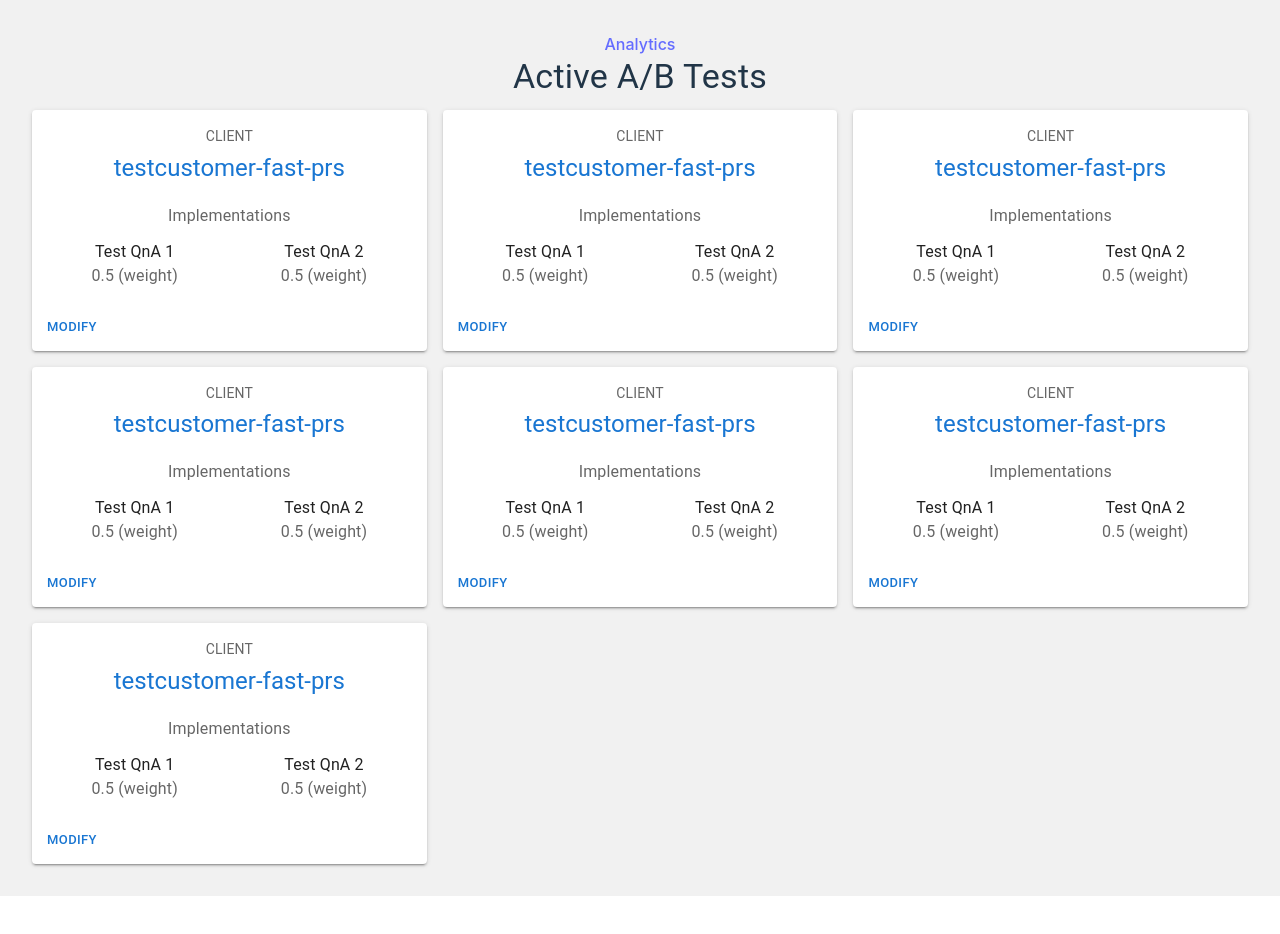
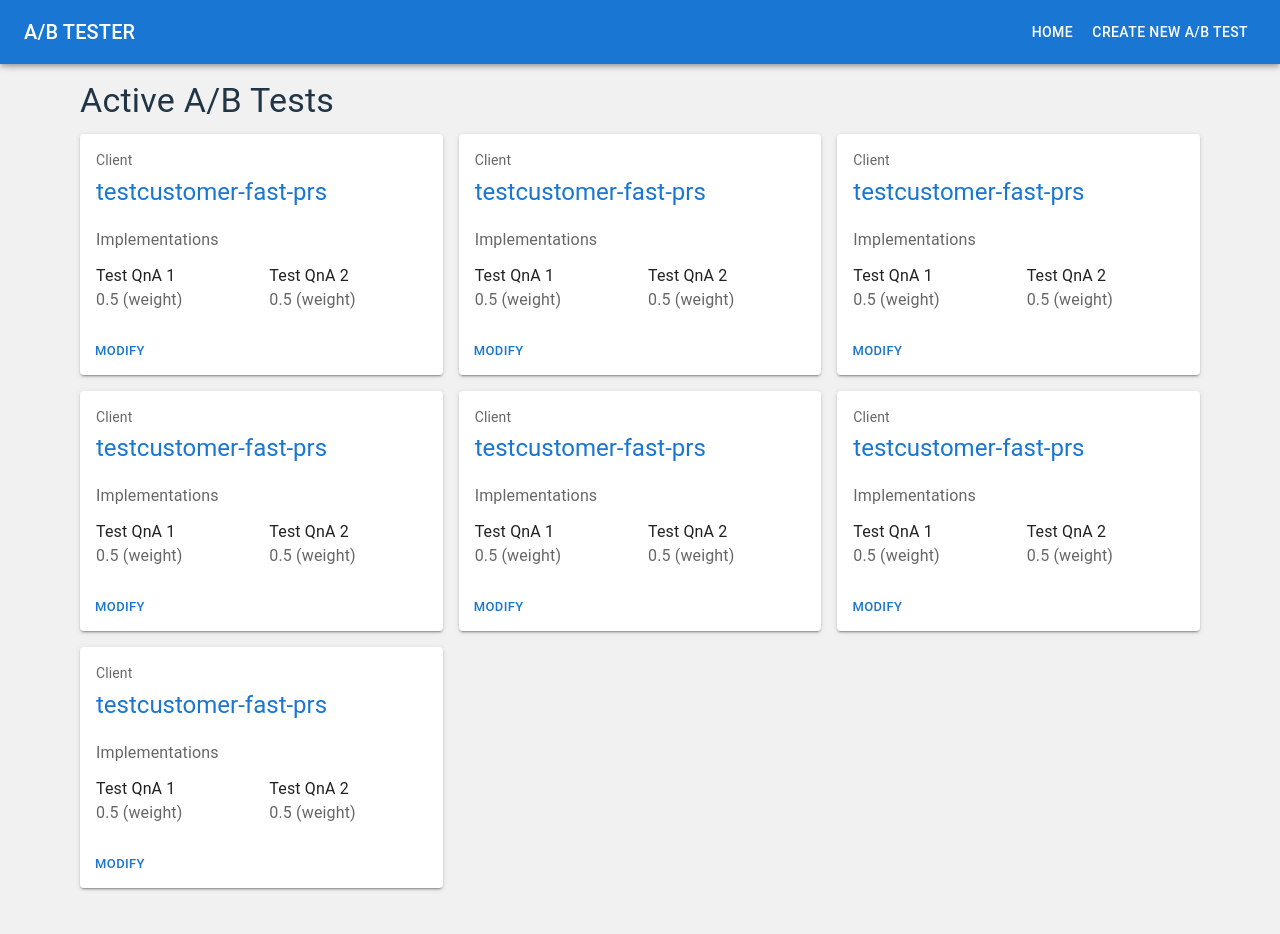
Before and after one commit to vignesh-ph/hackathon-app, a React (Vite) app: page / in a window 1280 px wide. Shown: the top 934 px of the page. Before the commit the page ends 896 px from the top, so only its background shows below. Built offline with nearby package versions, Linux system fonts and the light colour scheme.

Commit message:
Added app bar in dashboard

```diff
--- a/src/App.css
+++ b/src/App.css
@@ -5,7 +5,6 @@ body {
   max-width: 1280px;
   margin: 0 auto;
   padding: 2rem;
-  text-align: center;
 }
 
 .logo {
--- a/src/App.jsx
+++ b/src/App.jsx
@@ -2,6 +2,11 @@ import './App.css';
 import ABForm from './components/ABForm';
 import Map from './components/HeatMap';
 import Dashboard from './components/Dashboard';
+import AppBar from '@mui/material/AppBar';
+import Box from '@mui/material/Box';
+import Toolbar from '@mui/material/Toolbar';
+import Typography from '@mui/material/Typography';
+import Button from '@mui/material/Button';
 import {
   BrowserRouter as Router,
   Routes,
@@ -9,18 +14,51 @@ import {
   Link
 } from "react-router-dom";
 
+const navItems = [
+  {
+    name: 'Home',
+    link: '/'
+  },
+  {
+    name: 'Create New A/B Test',
+    link: '/newABTest'
+  }
+];
+
 function App() {
   return (
     <Router>
-      <div className="App">
-        {/* <ABForm /> */}
-        {/* <Link to="/analytics">Analytics</Link> */}
-        <Link to="/analytics">Analytics</Link>
-        <Routes>
-          <Route path='/' element={<Dashboard/>}></Route>
-          <Route path='/analytics' element={<Map/>} />
-        </Routes>
-      </div>
+      <Box sx={{ display: 'flex' }}>
+        <AppBar component="nav">
+          <Toolbar>
+              <Typography
+            variant="h6"
+            component="div"
+            sx={{ flexGrow: 1, display: { xs: 'none', sm: 'block' } }}
+          >
+              A/B TESTER
+            </Typography>
+            <Box sx={{ display: { xs: 'none', sm: 'block' } }}>
+              {navItems.map((item) => (
+                <Button href={item.link} key={item.name} sx={{ color: '#fff' }}>
+                  {item.name}
+                </Button>
+              ))}
+            </Box>
+          </Toolbar>
+        </AppBar>
+        <Box component="main" sx={{ p: 6 }}>
+          <Routes>
+            <Route path='/' element={<Dashboard/>}></Route>
+            <Route path='/analytics' element={<Map/>} />
+            <Route path='/newABTest' element={<ABForm/>} />
+          </Routes>
+        </Box>
+      </Box>
+
+
+
+
     </Router>
   );
 }
--- a/src/components/ABForm/index.jsx
+++ b/src/components/ABForm/index.jsx
@@ -72,7 +72,7 @@ export default function App() {
   }
 
   return (
-    <Container fluid="true">
+    <Container className="abFormContainer" fluid="true">
         <Box style={{padding: "20px"}}  sx={{ bgcolor: '#FAFAFA',height: '100vh', flexGrow: 1  }}>
           <form onSubmit={onSubmit}>
             <LocalizationProvider dateAdapter={AdapterDayjs}>
@@ -168,7 +168,7 @@ export default function App() {
                 </Select>
               </Grid>
               <Grid item xs={12}>
-                <Button variant="contained" type="submit">SUBMIT</Button>
+                <Button size="large" variant="contained" type="submit">SUBMIT</Button>
               </Grid>
             </Grid>
             </LocalizationProvider>
--- a/src/components/ABForm/style.css
+++ b/src/components/ABForm/style.css
@@ -1,3 +1,6 @@
+.abFormContainer {
+   text-align: center;
+}
 .input {
     display: block;
     box-sizing: border-box;
--- a/src/components/TestCard/index.jsx
+++ b/src/components/TestCard/index.jsx
@@ -11,7 +11,7 @@ export default function() {
         <Card sx={{ boxShadow: 2 }}>
             <CardContent>
                 <Typography sx={{ fontSize: 14 }} color="text.secondary" gutterBottom>
-                    CLIENT
+                    Client
                 </Typography>
                 <Typography variant="h5" sx={{ mb: 2.5 }} component="div" color='primary'>
                     testcustomer-fast-prs
```
